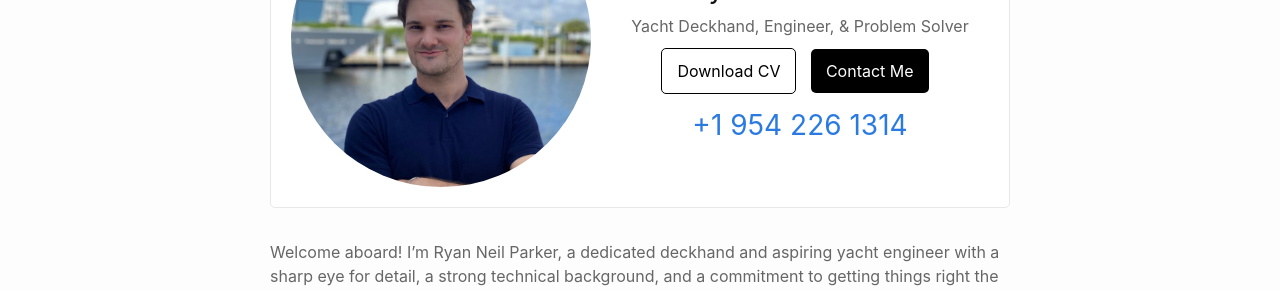
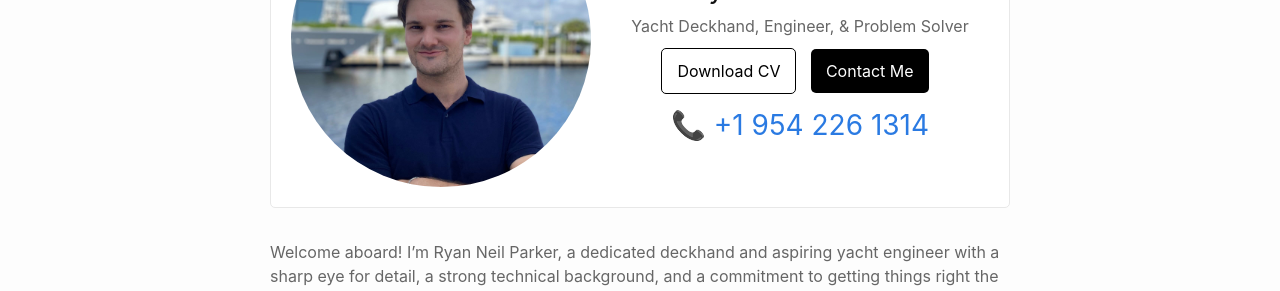
Before and after one commit to ryanneilparker/ryanneilparker.github.io, a Jekyll site: the page built from index.markdown, in a window 1280 px wide and 900 px high. Shown: the part 222-513 px from the top of the window. Built offline with Jekyll 4.4.1, drawn with Linux system fonts in a browser that asks for light colours.

Commit message:
Update home.html add phone emoji

```diff
--- a/_layouts/home.html
+++ b/_layouts/home.html
@@ -13,7 +13,7 @@ layout: default
                 <a href="/assets/ryan-neil-parker-cv.pdf" class="btn btn-download" download>Download CV</a>
                 <a href="mailto:ryanneilparker@gmail.com" class="btn btn-contact">Contact Me</a>
             </div>
-	    <a href="tel:+19542261314" class="link-phone">+1 954 226 1314</a>
+	    <a href="tel:+19542261314" class="link-phone">📞 +1 954 226 1314</a>
         </div>
     </div>
 
```
